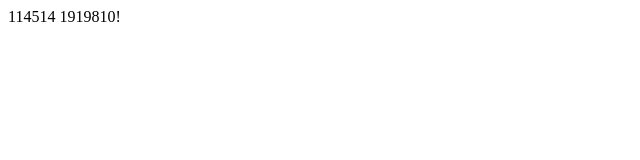
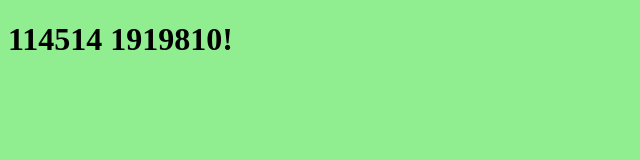
Before and after one commit to Kevin-NJU/FirstGit-Remote, a plain HTML site: page index.html in a window 1280 px wide. Shown: the whole page, without its empty margins (0-640 px from the left). Drawn offline with Linux system fonts and the light colour scheme.

Commit message:
creat git.css; modified index.html: h1 and import git.css

```diff
--- /dev/null
+++ b/git.css
@@ -0,0 +1,4 @@
+body
+{
+    background-color: lightgreen;
+}
--- a/index.html
+++ b/index.html
@@ -4,9 +4,10 @@
     <meta charset="UFT-8">
     <meta http-equiv="X-UA-Compatible" content="IE=edge">
     <meta name="viewport" content="width=device-width, initial-scale=1.0">
+    <link rel="stylesheet" type="text/css" href="git.css">
     <title>使用git的教学</title>
 </head>
 <body>
-    114514 1919810!
+    <h1>114514 1919810!</h1>
 </body>
 </html>
```
